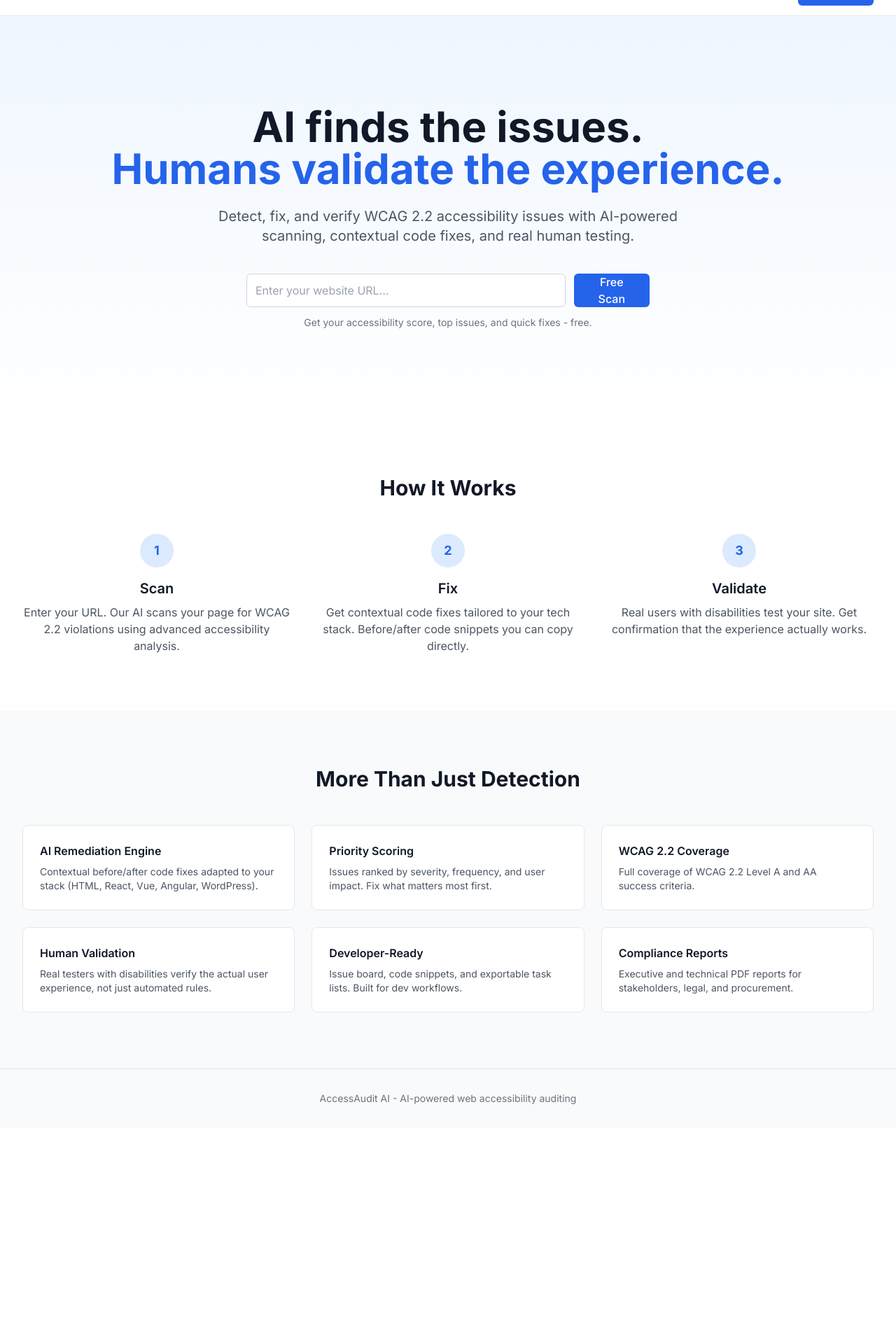
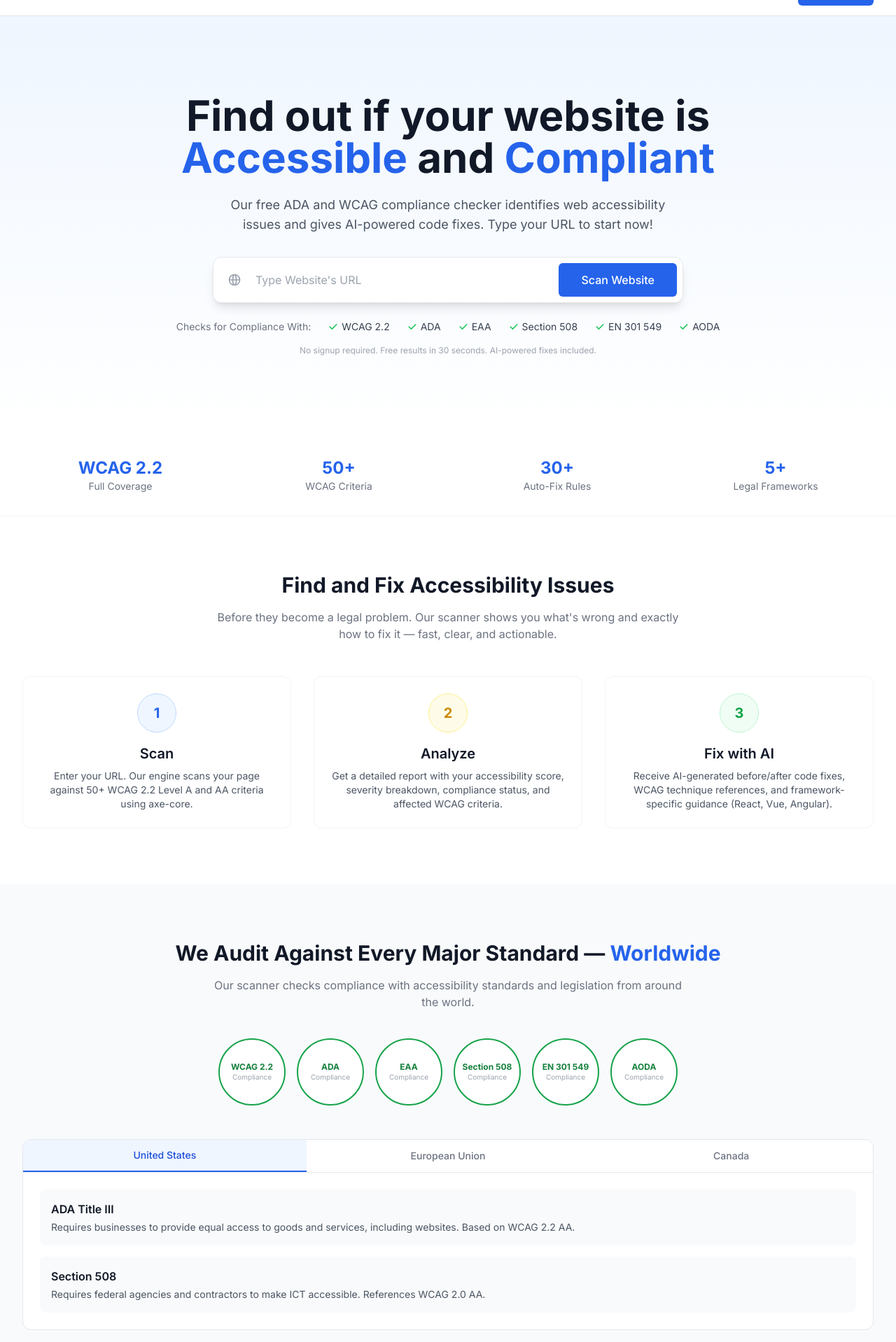
Before and after one commit to andrei27popa/accessaudit-ai, a Next.js app in the folder apps/web/: page / in a window 1280 px wide. Shown: the part 42-1960 px from the top of the page at 70% size. Before the commit the page ends 1654 px from the top, so only its background shows below. Built offline with nearby package versions, Linux system fonts and the light colour scheme; no server answers.

Commit message:
Redesign homepage with compliance frameworks, legislation tabs, and enhanced hero
Co-Authored-By: Claude Opus 4.6 <noreply@anthropic.com>

```diff
--- a/apps/web/src/app/(marketing)/page.tsx
+++ b/apps/web/src/app/(marketing)/page.tsx
@@ -6,10 +6,40 @@ import { Button } from '@/components/ui/button';
 import { Input } from '@/components/ui/input';
 import { api } from '@/lib/api';
 
+const COMPLIANCE_BADGES = ['WCAG 2.2', 'ADA', 'EAA', 'Section 508', 'EN 301 549', 'AODA'];
+
+const LEGISLATION = [
+  {
+    id: 'us',
+    region: 'United States',
+    laws: [
+      { name: 'ADA Title III', desc: 'Requires businesses to provide equal access to goods and services, including websites. Based on WCAG 2.2 AA.' },
+      { name: 'Section 508', desc: 'Requires federal agencies and contractors to make ICT accessible. References WCAG 2.0 AA.' },
+    ],
+  },
+  {
+    id: 'eu',
+    region: 'European Union',
+    laws: [
+      { name: 'European Accessibility Act (EAA)', desc: 'Requires products and services sold in the EU to be accessible by June 2025. Based on EN 301 549 / WCAG 2.1 AA.' },
+      { name: 'EN 301 549', desc: 'Harmonized European standard for ICT accessibility. References WCAG 2.1 Level AA.' },
+    ],
+  },
+  {
+    id: 'ca',
+    region: 'Canada',
+    laws: [
+      { name: 'AODA', desc: 'Accessibility for Ontarians with Disabilities Act. Requires WCAG 2.0 AA compliance for public and large private organizations.' },
+      { name: 'ACA', desc: 'Accessible Canada Act. National framework for proactive accessibility in federally regulated sectors.' },
+    ],
+  },
+];
+
 export default function HomePage() {
   const [url, setUrl] = useState('');
   const [loading, setLoading] = useState(false);
   const [error, setError] = useState('');
+  const [activeLeg, setActiveLeg] = useState('us');
   const router = useRouter();
 
   const handleScan = async (e: React.FormEvent) => {
@@ -41,22 +71,208 @@ export default function HomePage() {
     }
   };
 
+  const activeLegislation = LEGISLATION.find((l) => l.id === activeLeg) || LEGISLATION[0];
+
   return (
     <div>
       {/* Hero Section */}
-      <section className="py-20 lg:py-32 bg-gradient-to-b from-brand-50 to-white">
+      <section className="py-20 lg:py-28 bg-gradient-to-b from-brand-50 to-white">
         <div className="max-w-7xl mx-auto px-4 sm:px-6 lg:px-8 text-center">
-          <h1 className="text-4xl lg:text-6xl font-bold text-gray-900 mb-6">
-            AI finds the issues.
+          <h1 className="text-4xl lg:text-6xl font-bold text-gray-900 mb-6 leading-tight">
+            Find out if your website is
             <br />
-            <span className="text-brand-600">Humans validate the experience.</span>
+            <span className="text-brand-600">Accessible</span> and <span className="text-brand-600">Compliant</span>
           </h1>
-          <p className="text-xl text-gray-600 mb-10 max-w-2xl mx-auto">
-            Detect, fix, and verify WCAG 2.2 accessibility issues with AI-powered scanning,
-            contextual code fixes, and real human testing.
+          <p className="text-lg text-gray-600 mb-8 max-w-2xl mx-auto">
+            Our free ADA and WCAG compliance checker identifies web accessibility issues
+            and gives AI-powered code fixes. Type your URL to start now!
           </p>
 
           {/* Free Scan Form */}
+          <form onSubmit={handleScan} className="max-w-2xl mx-auto">
+            <div className="flex gap-3 bg-white p-2 rounded-xl shadow-lg border border-gray-200">
+              <div className="flex items-center gap-2 flex-1 pl-3">
+                <svg className="w-5 h-5 text-gray-400 flex-shrink-0" fill="none" viewBox="0 0 24 24" stroke="currentColor"><path strokeLinecap="round" strokeLinejoin="round" strokeWidth={2} d="M21 12a9 9 0 01-9 9m9-9a9 9 0 00-9-9m9 9H3m9 9a9 9 0 01-9-9m9 9c1.657 0 3-4.03 3-9s-1.343-9-3-9m0 18c-1.657 0-3-4.03-3-9s1.343-9 3-9m-9 9a9 9 0 019-9" /></svg>
+                <Input
+                  type="text"
+                  placeholder="Type Website's URL"
+                  value={url}
+                  onChange={(e) => setUrl(e.target.value)}
+                  className="text-base h-12 border-0 shadow-none focus-visible:ring-0"
+                />
+              </div>
+              <Button type="submit" size="lg" disabled={loading} className="px-8 h-12">
+                {loading ? 'Scanning...' : 'Scan Website'}
+              </Button>
+            </div>
+            {error && <p className="mt-2 text-sm text-red-600">{error}</p>}
+          </form>
+
+          {/* Compliance Checks */}
+          <div className="flex flex-wrap justify-center items-center gap-x-6 gap-y-2 mt-6">
+            <span className="text-sm text-gray-500">Checks for Compliance With:</span>
+            {COMPLIANCE_BADGES.map((badge) => (
+              <span key={badge} className="flex items-center gap-1 text-sm text-gray-700">
+                <svg className="w-4 h-4 text-green-500" fill="currentColor" viewBox="0 0 20 20"><path fillRule="evenodd" d="M16.707 5.293a1 1 0 010 1.414l-8 8a1 1 0 01-1.414 0l-4-4a1 1 0 011.414-1.414L8 12.586l7.293-7.293a1 1 0 011.414 0z" clipRule="evenodd" /></svg>
+                {badge}
+              </span>
+            ))}
+          </div>
+
+          {/* Trust line */}
+          <p className="text-xs text-gray-400 mt-4">No signup required. Free results in 30 seconds. AI-powered fixes included.</p>
+        </div>
+      </section>
+
+      {/* Stats */}
+      <section className="py-8 bg-white border-b border-gray-100">
+        <div className="max-w-7xl mx-auto px-4 sm:px-6 lg:px-8">
+          <div className="grid grid-cols-2 md:grid-cols-4 gap-8 text-center">
+            {[
+              { value: 'WCAG 2.2', label: 'Full Coverage' },
+              { value: '50+', label: 'WCAG Criteria' },
+              { value: '30+', label: 'Auto-Fix Rules' },
+              { value: '5+', label: 'Legal Frameworks' },
+            ].map((stat) => (
+              <div key={stat.label}>
+                <p className="text-2xl font-bold text-brand-600">{stat.value}</p>
+                <p className="text-sm text-gray-500">{stat.label}</p>
+              </div>
+            ))}
+          </div>
+        </div>
+      </section>
+
+      {/* How It Works */}
+      <section className="py-20 bg-white">
+        <div className="max-w-7xl mx-auto px-4 sm:px-6 lg:px-8">
+          <h2 className="text-3xl font-bold text-center text-gray-900 mb-4">
+            Find and Fix Accessibility Issues
+          </h2>
+          <p className="text-center text-gray-500 mb-12 max-w-2xl mx-auto">
+            Before they become a legal problem. Our scanner shows you what&apos;s wrong and exactly how to fix it &mdash; fast, clear, and actionable.
+          </p>
+          <div className="grid md:grid-cols-3 gap-8">
+            {[
+              {
+                step: '1',
+                title: 'Scan',
+                description: 'Enter your URL. Our engine scans your page against 50+ WCAG 2.2 Level A and AA criteria using axe-core.',
+                color: 'bg-blue-50 text-blue-600 border-blue-200',
+              },
+              {
+                step: '2',
+                title: 'Analyze',
+                description: 'Get a detailed report with your accessibility score, severity breakdown, compliance status, and affected WCAG criteria.',
+                color: 'bg-yellow-50 text-yellow-600 border-yellow-200',
+              },
+              {
+                step: '3',
+                title: 'Fix with AI',
+                description: 'Receive AI-generated before/after code fixes, WCAG technique references, and framework-specific guidance (React, Vue, Angular).',
+                color: 'bg-green-50 text-green-600 border-green-200',
+              },
+            ].map((item) => (
+              <div key={item.step} className="text-center p-6 rounded-xl border border-gray-100 hover:shadow-md transition-shadow">
+                <div className={`w-14 h-14 rounded-full ${item.color} border text-xl font-bold flex items-center justify-center mx-auto mb-4`}>
+                  {item.step}
+                </div>
+                <h3 className="text-xl font-semibold text-gray-900 mb-2">{item.title}</h3>
+                <p className="text-gray-600 text-sm">{item.description}</p>
+              </div>
+            ))}
+          </div>
+        </div>
+      </section>
+
+      {/* Compliance Frameworks */}
+      <section className="py-20 bg-gray-50">
+        <div className="max-w-7xl mx-auto px-4 sm:px-6 lg:px-8">
+          <h2 className="text-3xl font-bold text-center text-gray-900 mb-4">
+            We Audit Against Every Major Standard &mdash; <span className="text-brand-600">Worldwide</span>
+          </h2>
+          <p className="text-center text-gray-500 mb-10 max-w-2xl mx-auto">
+            Our scanner checks compliance with accessibility standards and legislation from around the world.
+          </p>
+
+          {/* Compliance Badge Row */}
+          <div className="flex flex-wrap justify-center gap-4 mb-12">
+            {COMPLIANCE_BADGES.map((badge) => (
+              <div key={badge} className="flex flex-col items-center justify-center w-24 h-24 rounded-full border-2 border-green-600 bg-white">
+                <span className="text-xs font-bold text-green-700 text-center leading-tight">{badge}</span>
+                <span className="text-[10px] text-gray-400">Compliance</span>
+              </div>
+            ))}
+          </div>
+
+          {/* Legislation Tabs */}
+          <div className="bg-white rounded-xl border border-gray-200 overflow-hidden">
+            <div className="flex border-b border-gray-200">
+              {LEGISLATION.map((leg) => (
+                <button
+                  key={leg.id}
+                  onClick={() => setActiveLeg(leg.id)}
+                  className={`flex-1 px-4 py-3 text-sm font-medium transition-colors ${
+                    activeLeg === leg.id
+                      ? 'bg-brand-50 text-brand-700 border-b-2 border-brand-600'
+                      : 'text-gray-500 hover:text-gray-700 hover:bg-gray-50'
+                  }`}
+                >
+                  {leg.region}
+                </button>
+              ))}
+            </div>
+            <div className="p-6">
+              <div className="space-y-4">
+                {activeLegislation.laws.map((law) => (
+                  <div key={law.name} className="p-4 bg-gray-50 rounded-lg">
+                    <h4 className="font-semibold text-gray-900 mb-1">{law.name}</h4>
+                    <p className="text-sm text-gray-600">{law.desc}</p>
+                  </div>
+                ))}
+              </div>
+            </div>
+          </div>
+        </div>
+      </section>
+
+      {/* Features */}
+      <section className="py-20 bg-white">
+        <div className="max-w-7xl mx-auto px-4 sm:px-6 lg:px-8">
+          <h2 className="text-3xl font-bold text-center text-gray-900 mb-4">
+            More Than Just Detection
+          </h2>
+          <p className="text-center text-gray-500 mb-12 max-w-2xl mx-auto">
+            Unlike basic scanners, AccessAudit AI provides actionable fixes, not just a list of problems.
+          </p>
+          <div className="grid md:grid-cols-2 lg:grid-cols-3 gap-6">
+            {[
+              { title: 'AI Remediation Engine', desc: 'Contextual before/after code fixes adapted to your stack (HTML, React, Vue, Angular, WordPress).', icon: '&#x1f9e0;' },
+              { title: 'Priority Scoring', desc: 'Issues ranked by severity, frequency, and user impact. Fix what matters most first.', icon: '&#x1f4ca;' },
+              { title: 'WCAG 2.2 AA Coverage', desc: 'Full coverage of 50+ WCAG 2.2 Level A and AA success criteria with technique references.', icon: '&#x2705;' },
+              { title: 'Legal Compliance', desc: 'Compliance mapping for ADA, Section 508, EAA, EN 301 549, and AODA per issue.', icon: '&#x2696;' },
+              { title: 'Developer-Ready', desc: 'Code snippets, WCAG technique links, and framework-specific notes. Built for dev workflows.', icon: '&#x1f4bb;' },
+              { title: 'Human Validation', desc: 'Real testers with disabilities verify the actual user experience (coming soon).', icon: '&#x1f9d1;' },
+            ].map((feature) => (
+              <div key={feature.title} className="p-6 rounded-xl border border-gray-200 hover:shadow-md hover:border-brand-200 transition-all">
+                <div className="text-2xl mb-3" dangerouslySetInnerHTML={{ __html: feature.icon }} />
+                <h3 className="font-semibold text-gray-900 mb-2">{feature.title}</h3>
+                <p className="text-sm text-gray-600">{feature.desc}</p>
+              </div>
+            ))}
+          </div>
+        </div>
+      </section>
+
+      {/* Final CTA */}
+      <section className="py-20 bg-brand-600">
+        <div className="max-w-3xl mx-auto px-4 text-center">
+          <h2 className="text-3xl font-bold text-white mb-4">
+            Ready to make your website accessible?
+          </h2>
+          <p className="text-brand-100 mb-8">
+            Run your free scan now and get AI-powered fixes in seconds.
+          </p>
           <form onSubmit={handleScan} className="max-w-xl mx-auto">
             <div className="flex gap-3">
               <Input
@@ -64,77 +280,13 @@ export default function HomePage() {
                 placeholder="Enter your website URL..."
                 value={url}
                 onChange={(e) => setUrl(e.target.value)}
-                className="text-base h-12"
+                className="text-base h-12 bg-white"
               />
-              <Button type="submit" size="lg" disabled={loading}>
+              <Button type="submit" size="lg" disabled={loading} className="bg-white text-brand-600 hover:bg-brand-50 px-8 h-12 font-semibold">
                 {loading ? 'Scanning...' : 'Free Scan'}
               </Button>
             </div>
-            {error && <p className="mt-2 text-sm text-red-600">{error}</p>}
-            <p className="mt-3 text-sm text-gray-500">
-              Get your accessibility score, top issues, and quick fixes - free.
-            </p>
           </form>
-        </div>
-      </section>
-
-      {/* How It Works */}
-      <section className="py-20 bg-white">
-        <div className="max-w-7xl mx-auto px-4 sm:px-6 lg:px-8">
-          <h2 className="text-3xl font-bold text-center text-gray-900 mb-12">
-            How It Works
-          </h2>
-          <div className="grid md:grid-cols-3 gap-8">
-            {[
-              {
-                step: '1',
-                title: 'Scan',
-                description: 'Enter your URL. Our AI scans your page for WCAG 2.2 violations using advanced accessibility analysis.',
-              },
-              {
-                step: '2',
-                title: 'Fix',
-                description: 'Get contextual code fixes tailored to your tech stack. Before/after code snippets you can copy directly.',
-              },
-              {
-                step: '3',
-                title: 'Validate',
-                description: 'Real users with disabilities test your site. Get confirmation that the experience actually works.',
-              },
-            ].map((item) => (
-              <div key={item.step} className="text-center">
-                <div className="w-12 h-12 rounded-full bg-brand-100 text-brand-600 text-lg font-bold flex items-center justify-center mx-auto mb-4">
-                  {item.step}
-                </div>
-                <h3 className="text-xl font-semibold text-gray-900 mb-2">{item.title}</h3>
-                <p className="text-gray-600">{item.description}</p>
-              </div>
-            ))}
-          </div>
-        </div>
-      </section>
-
-      {/* Features */}
-      <section className="py-20 bg-gray-50">
-        <div className="max-w-7xl mx-auto px-4 sm:px-6 lg:px-8">
-          <h2 className="text-3xl font-bold text-center text-gray-900 mb-12">
-            More Than Just Detection
-          </h2>
-          <div className="grid md:grid-cols-2 lg:grid-cols-3 gap-6">
-            {[
-              { title: 'AI Remediation Engine', desc: 'Contextual before/after code fixes adapted to your stack (HTML, React, Vue, Angular, WordPress).' },
-              { title: 'Priority Scoring', desc: 'Issues ranked by severity, frequency, and user impact. Fix what matters most first.' },
-              { title: 'WCAG 2.2 Coverage', desc: 'Full coverage of WCAG 2.2 Level A and AA success criteria.' },
-              { title: 'Human Validation', desc: 'Real testers with disabilities verify the actual user experience, not just automated rules.' },
-              { title: 'Developer-Ready', desc: 'Issue board, code snippets, and exportable task lists. Built for dev workflows.' },
-              { title: 'Compliance Reports', desc: 'Executive and technical PDF reports for stakeholders, legal, and procurement.' },
-            ].map((feature) => (
-              <div key={feature.title} className="bg-white p-6 rounded-lg border border-gray-200">
-                <h3 className="font-semibold text-gray-900 mb-2">{feature.title}</h3>
-                <p className="text-sm text-gray-600">{feature.desc}</p>
-              </div>
-            ))}
-          </div>
         </div>
       </section>
     </div>
```
